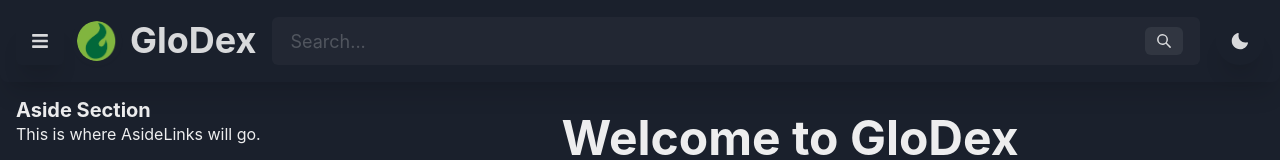
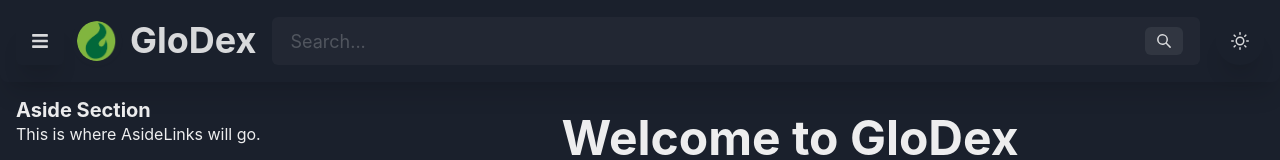
Before and after one commit to dylblake/remap, a React (Vite) app in the folder client/: page / in a window 1280 px wide. Shown: the top 160 px of the page. Built offline with nearby package versions, Linux system fonts and the light colour scheme.

Commit message:
Simple switching of dark mode icons

```diff
--- a/client/src/components/Main/NavBar.tsx
+++ b/client/src/components/Main/NavBar.tsx
@@ -70,7 +70,7 @@ const NavBar: React.FC = () => {
 
         <IconButton
           aria-label="Toggle dark mode"
-          icon={colorMode === "dark" ? <MoonIcon /> : <SunIcon />}
+          icon={colorMode === "dark" ? <SunIcon /> : <MoonIcon />}
           onClick={toggleColorMode}
           variant="ghost"
           _hover={{ bg: "green.500" }}
```
